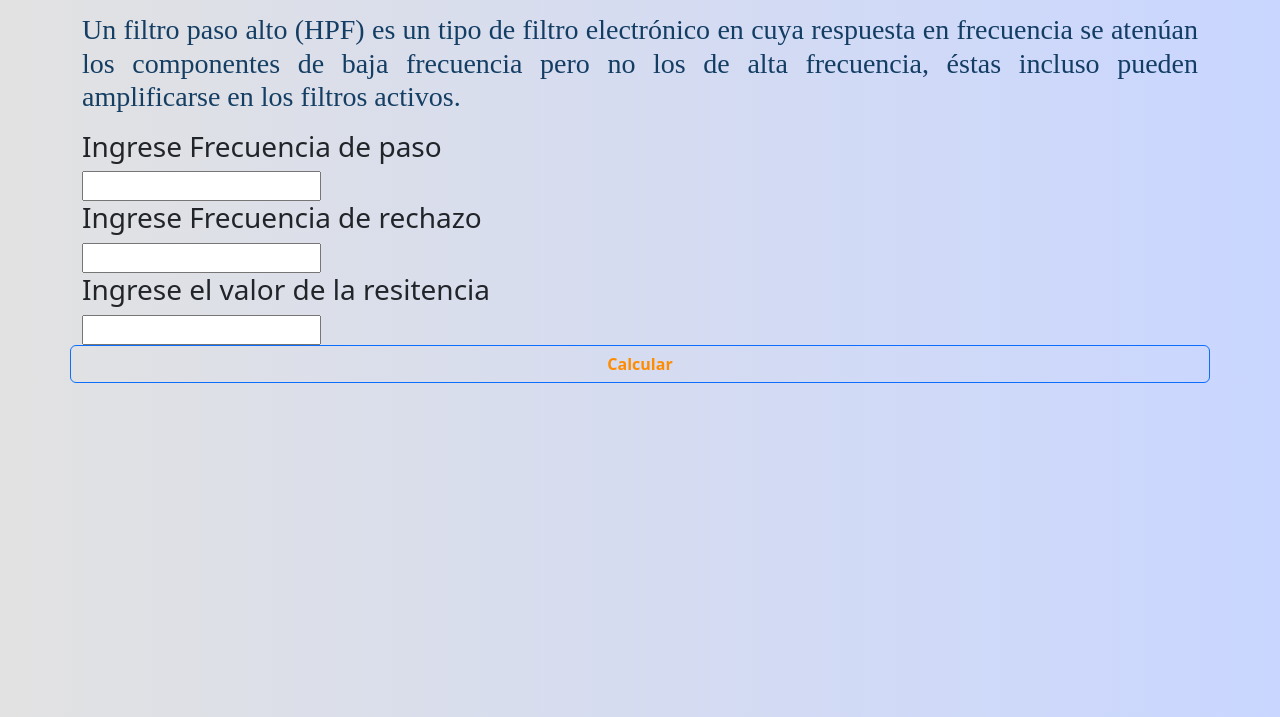
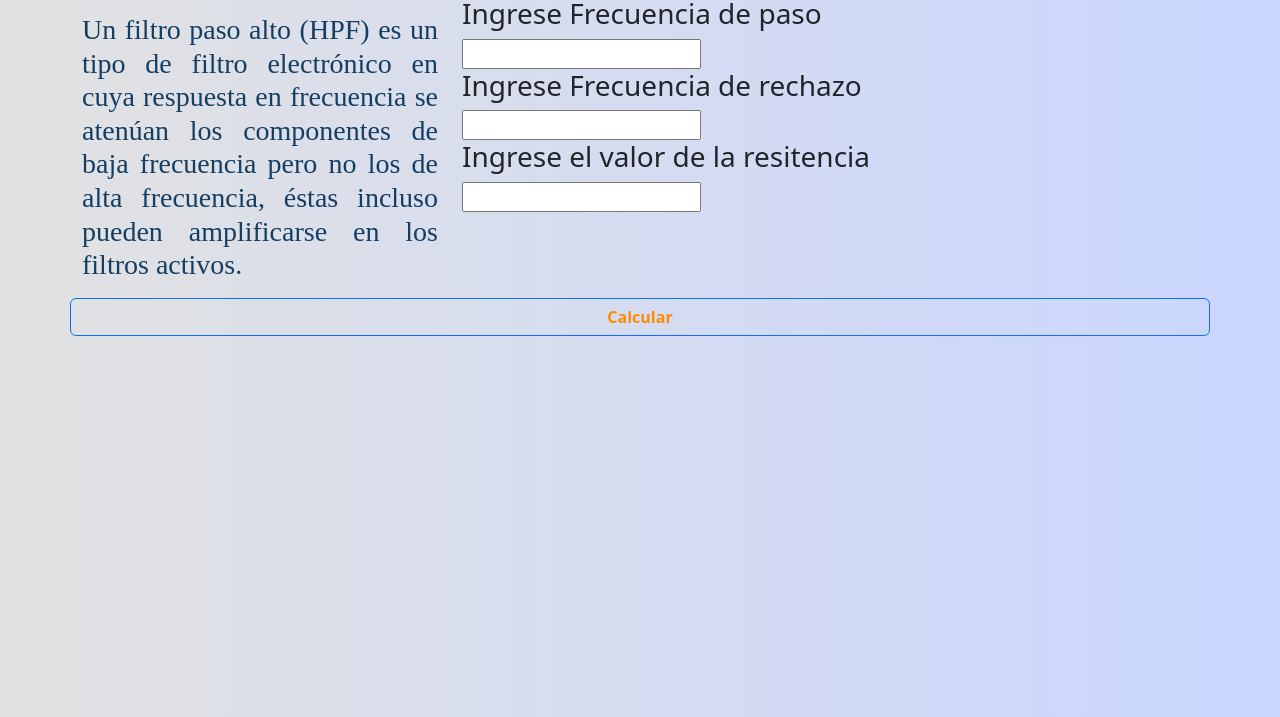
Before and after one commit to AlejoPal/Filtro_butterworth, a plain HTML site: page Vistas/Pasaaltas.html in a window 1280 px wide. Shown: the part 83-800 px from the top of the page. Drawn offline with nearby package versions, Linux system fonts and the light colour scheme; files that its build step writes are made by us from their sources; files whose address does not match are found by name.

Commit message:
correccion clases

```diff
--- a/Vistas/Pasaaltas.html
+++ b/Vistas/Pasaaltas.html
@@ -15,22 +15,26 @@
         <div class="row">
             <h1 class="Principal text-center" style="color: rgba(8, 52, 91, 0.947);"><b>BUTTERWORTH PASA ALTAS</b></h1>
         </div>
+
         <div class="row">
-            <div clas="col-sm-12 col-md-4 col-lg-4 col-xl-4">
+            <div class="col-sm-12 col-md-4 col-lg-4 col-xl-4">
                 <p>
                     <h3 class="Par" style="color:rgba(8, 52, 91, 0.947);">Un filtro paso alto (HPF) es un tipo de filtro electrónico en cuya respuesta en frecuencia se atenúan los componentes de baja frecuencia pero no los de alta frecuencia, éstas incluso pueden amplificarse en los filtros activos.</h3>
                 </p>
             </div>
-            <div clas="col-sm-12 col-md-4 col-lg-8 col-xl-8">
+            <div class="col-sm-12 col-md-4 col-lg-8 col-xl-8">
                 <h3>Ingrese Frecuencia de paso</h3><input type="number" id="FP">
                 <h3>Ingrese Frecuencia de rechazo</h3><input type="number" id="FS">
                 <h3>Ingrese el valor de la resitencia</h3><input type="number" id="RS">
                 <br>
+            </div>
+        </div>
         <div class="row">
             <button class="btn btn-outline-primary" style="color:darkorange" onclick="Mostrarinfo()"><b>Calcular</b></button>
         </div>
     </div>
-     </div>
+
+<script src="https://cdn.jsdelivr.net/npm/bootstrap@5.2.2/dist/js/bootstrap.bundle.min.js" integrity="sha384-OERcA2EqjJCMA+/3y+gxIOqMEjwtxJY7qPCqsdltbNJuaOe923+mo//f6V8Qbsw3" crossorigin="anonymous"></script>
 
 </body>
 </html>
```
Also changed, not shown: Vistas/Pasabajas.html (+2 -2 lines), index.html (+3 -2 lines). Lines whose indentation alone changed are shown as unchanged.
